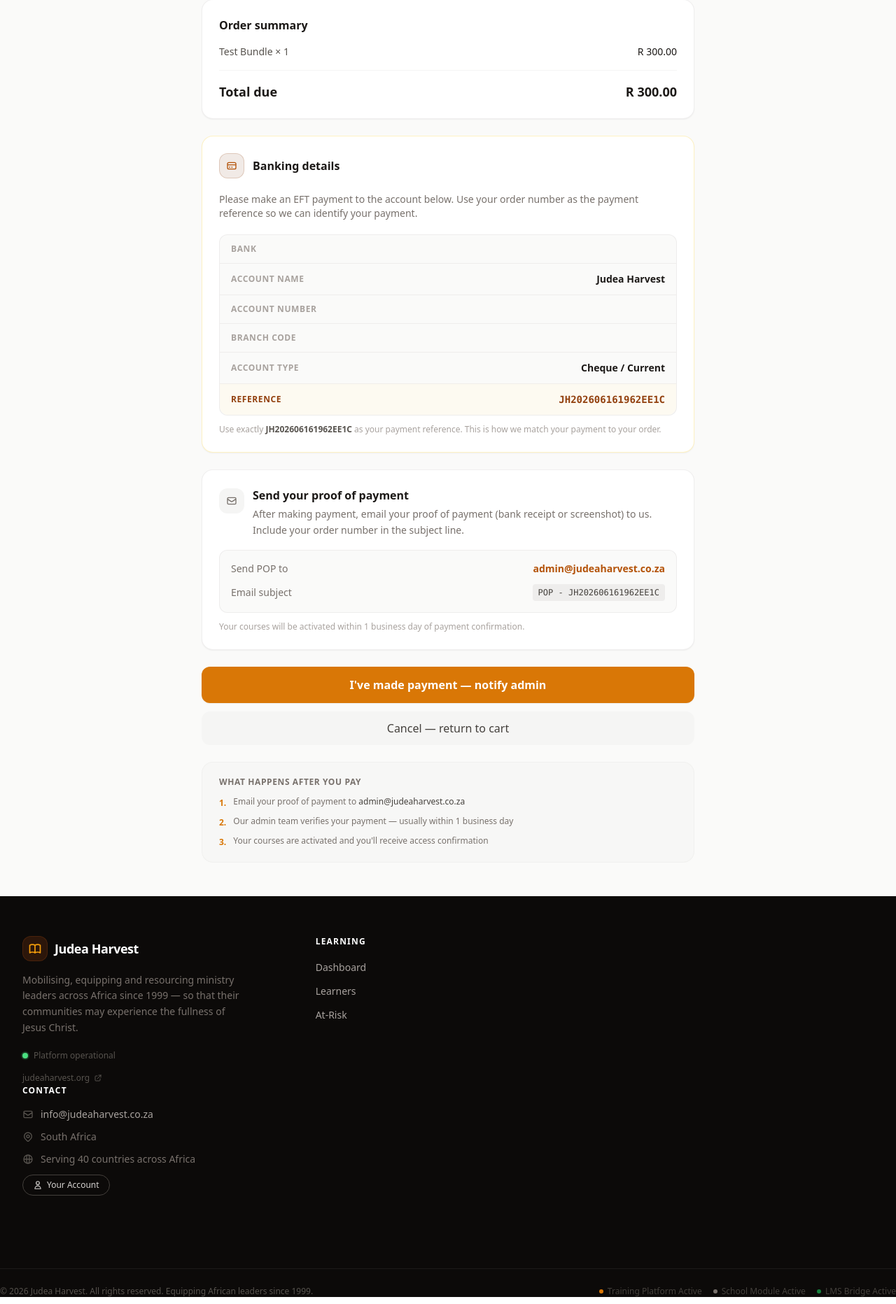
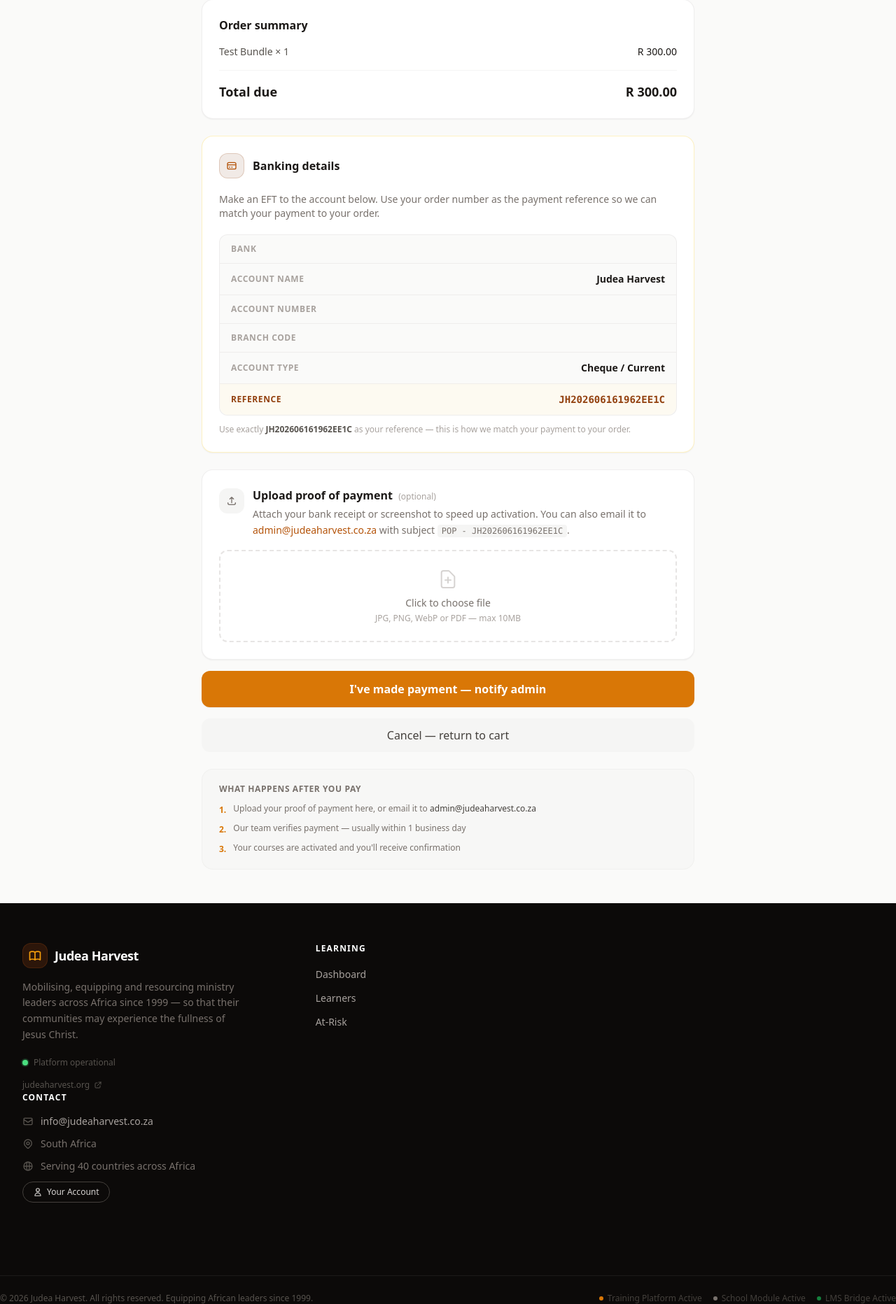
Before and after one commit to KreeckCode/scholr, a Django app: a page that uses templates/shop/payment.html in a window 1280 px wide. Shown: the part 203-2067 px from the top of the page at 70% size. Run offline with Django 5.2, Linux system fonts and the light colour scheme; a user stored in the database is signed in; data comes from the database, SQL or seed files in the repository; parts of the project's set-up code (start-up, migrations or seed data) failed here and were passed over; some libraries are stand-ins or nearby versions.

Commit message:
refactor: Update environment configuration, enhance payment proof upload, and improve product card design

```diff
--- a/shop/views.py
+++ b/shop/views.py
@@ -520,6 +520,11 @@ def checkout(request):
 
                 return redirect('shop:order_confirmation', order_number=order.order_number)
 
+
+            if not request.user.is_authenticated:
+                from django.contrib.auth import login
+                login(request, user)
+
             # Paid order - redirect to payment
             return redirect('shop:payment', order_number=order.order_number)
 
@@ -546,59 +551,104 @@ def checkout(request):
 
 
 # ==================== PAYMENT VIEWS ====================
-
-@login_required
 def payment(request, order_number):
     """
-    Payment page
+    Manual EFT payment page.
 
-    Features:
-    - Shows order summary
-    - Initiates payment with gateway
-    - Handles payment redirect
+    GET  — shows banking details and POP upload form.
+    POST — saves the uploaded proof of payment, marks the order as
+           processing, emails admin, and redirects to confirmation.
 
-    Security:
-    - Verifies user owns order
-    - Only shows pending orders
+    The @login_required decorator was removed because checkout creates
+    a new user account and logs them in immediately before redirecting
+    here. Keeping it caused a redirect loop for first-time buyers.
     """
     order = get_object_or_404(Order, order_number=order_number)
 
-    # Security: Verify ownership
+    # Verify ownership — guests who just registered are now logged in
+    # so this check is safe.
     order_service = OrderService()
     try:
         order_service.verify_order_ownership(order, request.user)
     except PermissionError:
         raise Http404
 
-    # Only process pending orders
-    if order.status != Order.PENDING:
-        messages.info(request, 'This order has already been processed')
+    # Already paid or processing — skip ahead
+    if order.status not in [Order.PENDING, Order.PROCESSING]:
         return redirect('shop:order_confirmation', order_number=order.order_number)
 
-    # Paystack integration
     if request.method == 'POST':
-        # Initialize payment with Paystack
-        # This would typically redirect to Paystack payment page
+        pop_file = request.FILES.get('proof_of_payment')
 
-        # For now, show payment details
-        context = {
-            'order': order,
-            'paystack_public_key': getattr(settings, 'PAYSTACK_PUBLIC_KEY', ''),
-            'payment_reference': f"PAY-{order.order_number}",
-            'amount_kobo': int(order.total_amount * 100),  # Convert to kobo
-            'email': request.user.email or 'customer@example.com',
-            'callback_url': request.build_absolute_uri(
-                reverse('shop:payment_callback')
-            )
-        }
+        if pop_file:
+            # Validate file type — only images and PDFs accepted
+            allowed_types = ['image/jpeg', 'image/png', 'image/webp', 'application/pdf']
+            if pop_file.content_type not in allowed_types:
+                messages.error(request, 'Please upload a JPG, PNG, WebP, or PDF file.')
+                return render(request, 'shop/payment.html', {'order': order})
 
-        return render(request, 'shop/payment_process.html', context)
+            # Validate file size — 10MB limit
+            if pop_file.size > 10 * 1024 * 1024:
+                messages.error(request, 'File is too large. Maximum size is 10MB.')
+                return render(request, 'shop/payment.html', {'order': order})
 
-    context = {
-        'order': order,
-    }
+            order.proof_of_payment = pop_file
+            order.pop_submitted_at = timezone.now()
 
-    return render(request, 'shop/payment.html', context)
+        # Mark order as processing regardless of whether POP was uploaded —
+        # customer may email it separately.
+        order.status = Order.PROCESSING
+        order.save()
+
+        # Notify admin by email
+        _notify_admin_of_payment(order, request)
+
+        logger.info(
+            f"EFT payment claimed: order {order.order_number} "
+            f"by {request.user.username} — POP {'uploaded' if pop_file else 'not uploaded'}"
+        )
+
+        messages.success(
+            request,
+            'Payment notification sent. Your courses will be activated within '
+            '1 business day once payment is confirmed.'
+        )
+        return redirect('shop:order_confirmation', order_number=order.order_number)
+
+    return render(request, 'shop/payment.html', {'order': order})
+
+
+def _notify_admin_of_payment(order, request):
+    """
+    Send an internal email to admin when a customer claims EFT payment.
+    Soft-fails — a broken email config should never crash the payment flow.
+    """
+    from django.core.mail import send_mail
+
+    try:
+        admin_emails = ['info@uorivo.com']
+        #admin_emails = ['admin@judeaharvest.co.za', 'dave@judeaharvest.co.za', 'finance@judeaharvest.co.za']
+        subject = f'EFT Payment Claimed — Order {order.order_number}'
+
+        has_pop = bool(order.proof_of_payment)
+        pop_status = 'YES — file uploaded' if has_pop else 'NO — customer will email separately'
+
+        body = (
+            f"A customer has claimed EFT payment for order {order.order_number}.\n\n"
+            f"Customer : {order.user.get_full_name()} ({order.user.phone_number})\n"
+            f"Amount   : R{order.total_amount}\n"
+            f"Order    : {order.order_number}\n"
+            f"POP file : {pop_status}\n\n"
+            f"Once payment is confirmed in your bank, activate the order at:\n"
+            f"{request.build_absolute_uri('/admin/accounts/order/')}\n\n"
+            f"If POP was not uploaded, ask the customer to email it to "
+            f"admin@judeaharvest.co.za with subject: POP - {order.order_number}"
+        )
+
+        send_mail(subject, body, settings.DEFAULT_FROM_EMAIL, admin_emails, fail_silently=True)
+
+    except Exception as e:
+        logger.warning(f"Admin payment notification failed for {order.order_number}: {e}")
 
 
 @csrf_exempt
--- a/templates/shop/payment.html
+++ b/templates/shop/payment.html
@@ -19,7 +19,6 @@
             <!-- Order Summary -->
             <div class="bg-white rounded-2xl border border-stone-200/60 shadow-sm p-6">
                 <h2 class="text-base font-semibold text-stone-900 mb-4">Order summary</h2>
-
                 <div class="space-y-2.5 mb-4">
                     {% for item in order.items.all %}
                     <div class="flex justify-between text-sm">
@@ -28,14 +27,12 @@
                     </div>
                     {% endfor %}
                 </div>
-
                 {% if order.discount_amount > 0 %}
                 <div class="flex justify-between text-sm text-amber-700 mb-2">
                     <span>Discount</span>
                     <span class="font-medium">-{{ order.discount_amount|currency }}</span>
                 </div>
                 {% endif %}
-
                 <div class="flex justify-between text-lg font-bold pt-4 border-t border-stone-100">
                     <span class="text-stone-900">Total due</span>
                     <span class="text-stone-900">{{ order.total_amount|currency }}</span>
@@ -56,7 +53,8 @@
                 </div>
 
                 <p class="text-sm text-stone-500 mb-5">
-                    Please make an EFT payment to the account below. Use your order number as the payment reference so we can identify your payment.
+                    Make an EFT to the account below. Use your order number as the
+                    payment reference so we can match your payment to your order.
                 </p>
 
                 <div class="bg-stone-50 rounded-xl border border-stone-200/60 divide-y divide-stone-200/60">
@@ -87,55 +85,69 @@
                 </div>
 
                 <p class="text-xs text-stone-400 mt-3">
-                    Use exactly <span class="font-semibold text-stone-600">{{ order.order_number }}</span> as your payment reference. This is how we match your payment to your order.
+                    Use exactly
+                    <span class="font-semibold text-stone-600">{{ order.order_number }}</span>
+                    as your reference — this is how we match your payment to your order.
                 </p>
             </div>
 
-            <!-- Send POP -->
+            <!-- ================================================================
+                 FORM — wraps POP upload + submit + cancel together.
+                 enctype="multipart/form-data" is required for file uploads.
+                 ================================================================ -->
+            <form method="post" enctype="multipart/form-data" class="space-y-4">
+                {% csrf_token %}
+
+                <!-- POP Upload -->
                 <div class="bg-white rounded-2xl border border-stone-200/60 shadow-sm p-6">
                     <div class="flex items-start gap-3 mb-4">
                         <div class="w-9 h-9 bg-stone-100 rounded-xl flex items-center justify-center shrink-0 mt-0.5">
                             <svg class="w-4 h-4 text-stone-500" fill="none" stroke="currentColor" viewBox="0 0 24 24">
                                 <path stroke-linecap="round" stroke-linejoin="round" stroke-width="2"
-                                  d="M3 8l7.89 5.26a2 2 0 002.22 0L21 8M5 19h14a2 2 0 002-2V7a2 2 0 00-2-2H5a2 2 0 00-2 2v10a2 2 0 002 2z"/>
+                                      d="M4 16v1a3 3 0 003 3h10a3 3 0 003-3v-1m-4-8l-4-4m0 0L8 8m4-4v12"/>
                             </svg>
                         </div>
-                    <div>
-                        <h2 class="text-base font-semibold text-stone-900 mb-1">Send your proof of payment</h2>
+                        <div class="flex-1">
+                            <h2 class="text-base font-semibold text-stone-900 mb-1">
+                                Upload proof of payment
+                                <span class="text-xs font-normal text-stone-400 ml-1">(optional)</span>
+                            </h2>
                             <p class="text-sm text-stone-500 leading-relaxed">
-                            After making payment, email your proof of payment (bank receipt or screenshot) to us. Include your order number in the subject line.
+                                Attach your bank receipt or screenshot to speed up activation.
+                                You can also email it to
+                                <a href="mailto:admin@judeaharvest.co.za?subject=POP - {{ order.order_number }}"
+                                   class="text-amber-700 hover:text-amber-600 transition-colors font-medium">
+                                    admin@judeaharvest.co.za
+                                </a>
+                                with subject <span class="font-mono text-xs bg-stone-100 px-1.5 py-0.5 rounded">POP - {{ order.order_number }}</span>.
                             </p>
                         </div>
                     </div>
 
-                <div class="bg-stone-50 rounded-xl border border-stone-200/60 p-4 space-y-3">
-                    <div class="flex items-center justify-between text-sm">
-                        <span class="text-stone-500">Send POP to</span>
-                        <a href="mailto:admin@judeaharvest.co.za?subject=POP - {{ order.order_number }}&body=Please find attached proof of payment for order {{ order.order_number }}."
-                           class="font-semibold text-amber-700 hover:text-amber-600 transition-colors">
-                            admin@judeaharvest.co.za
-                        </a>
+                    <label class="block w-full cursor-pointer group">
+                        <div class="border-2 border-dashed border-stone-200 hover:border-amber-300
+                                    rounded-xl p-6 text-center transition-colors group-hover:bg-amber-50/30">
+                            <svg class="w-8 h-8 text-stone-300 group-hover:text-amber-400 mx-auto mb-2 transition-colors"
+                                 fill="none" stroke="currentColor" viewBox="0 0 24 24">
+                                <path stroke-linecap="round" stroke-linejoin="round" stroke-width="1.5"
+                                      d="M9 13h6m-3-3v6m5 5H7a2 2 0 01-2-2V5a2 2 0 012-2h5.586a1 1 0 01.707.293l5.414 5.414a1 1 0 01.293.707V19a2 2 0 01-2 2z"/>
+                            </svg>
+                            <p class="text-sm text-stone-500 group-hover:text-stone-700 transition-colors">
+                                Click to choose file
+                            </p>
+                            <p class="text-xs text-stone-400 mt-1">JPG, PNG, WebP or PDF — max 10MB</p>
                         </div>
-                    <div class="flex items-center justify-between text-sm">
-                        <span class="text-stone-500">Email subject</span>
-                        <span class="font-mono text-xs text-stone-700 bg-stone-200/60 px-2 py-1 rounded">
-                            POP - {{ order.order_number }}
-                        </span>
-                    </div>
+                        <input type="file"
+                               name="proof_of_payment"
+                               accept="image/jpeg,image/png,image/webp,application/pdf"
+                               class="sr-only">
+                    </label>
                 </div>
 
-                <p class="text-xs text-stone-400 mt-3">
-                    Your courses will be activated within 1 business day of payment confirmation.
-                </p>
-            </div>
-
-            <!-- Confirmation Form -->
-            <form method="post">
-                {% csrf_token %}
-
+                <!-- Submit -->
                 <button type="submit"
                         class="w-full py-3.5 bg-amber-600 hover:bg-amber-500 text-white font-semibold
-                               rounded-xl transition-colors shadow-sm mb-3">
+                               rounded-xl transition-colors shadow-sm">
                     I've made payment — notify admin
                 </button>
 
@@ -144,23 +156,33 @@
                           text-center font-medium rounded-xl transition-colors">
                     Cancel — return to cart
                 </a>
+
             </form>
 
-            <!-- What happens after -->
+            <!-- What happens next -->
             <div class="bg-stone-100/60 rounded-2xl border border-stone-200/40 px-6 py-5">
-                <p class="text-xs font-semibold text-stone-500 uppercase tracking-wider mb-3">What happens after you pay</p>
+                <p class="text-xs font-semibold text-stone-500 uppercase tracking-wider mb-3">
+                    What happens after you pay
+                </p>
                 <div class="space-y-2.5">
                     <div class="flex items-start gap-2.5">
                         <span class="text-amber-600 font-bold text-xs mt-0.5 shrink-0">1.</span>
-                        <p class="text-xs text-stone-500">Email your proof of payment to <span class="font-medium text-stone-700">admin@judeaharvest.co.za</span></p>
+                        <p class="text-xs text-stone-500">
+                            Upload your proof of payment here, or email it to
+                            <span class="font-medium text-stone-700">admin@judeaharvest.co.za</span>
+                        </p>
                     </div>
                     <div class="flex items-start gap-2.5">
                         <span class="text-amber-600 font-bold text-xs mt-0.5 shrink-0">2.</span>
-                        <p class="text-xs text-stone-500">Our admin team verifies your payment — usually within 1 business day</p>
+                        <p class="text-xs text-stone-500">
+                            Our team verifies payment — usually within 1 business day
+                        </p>
                     </div>
                     <div class="flex items-start gap-2.5">
                         <span class="text-amber-600 font-bold text-xs mt-0.5 shrink-0">3.</span>
-                        <p class="text-xs text-stone-500">Your courses are activated and you'll receive access confirmation</p>
+                        <p class="text-xs text-stone-500">
+                            Your courses are activated and you'll receive confirmation
+                        </p>
                     </div>
                 </div>
             </div>
@@ -168,4 +190,18 @@
         </div>
     </div>
 </div>
+
+<script>
+// Show the selected filename in the upload area so the user
+// knows the file was picked before they submit.
+document.querySelector('input[name="proof_of_payment"]').addEventListener('change', function () {
+    const label = this.closest('label');
+    const nameEl = label.querySelector('p');
+    if (this.files.length > 0) {
+        nameEl.textContent = this.files[0].name;
+        nameEl.classList.add('text-amber-700', 'font-medium');
+    }
+});
+</script>
+
 {% endblock %}
```
Also changed, not shown: accounts/models.py (+12 -0 lines), templates/shop/catalog/_product_card.html (+38 -35 lines), 3 other files. Lines whose indentation alone changed are shown as unchanged.
